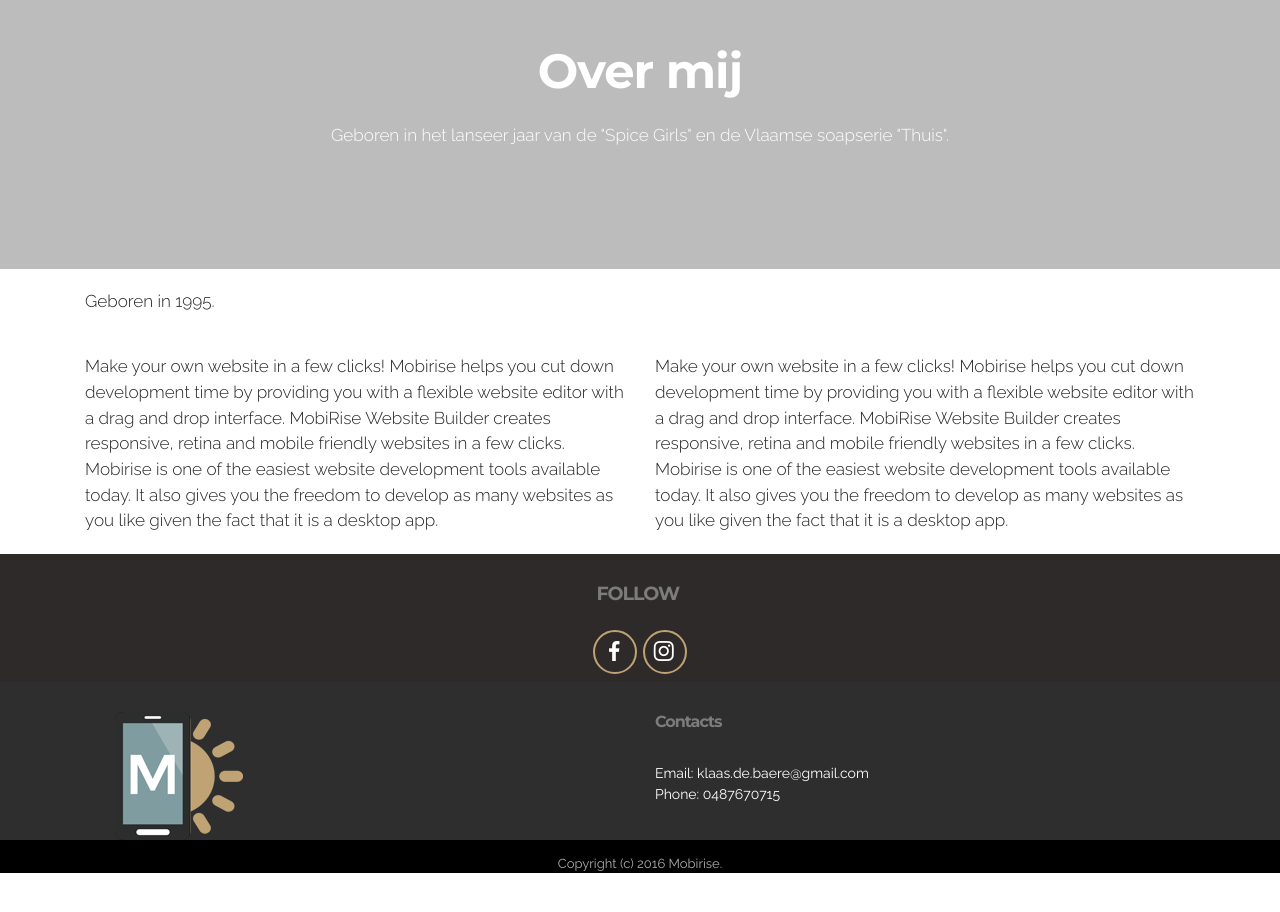
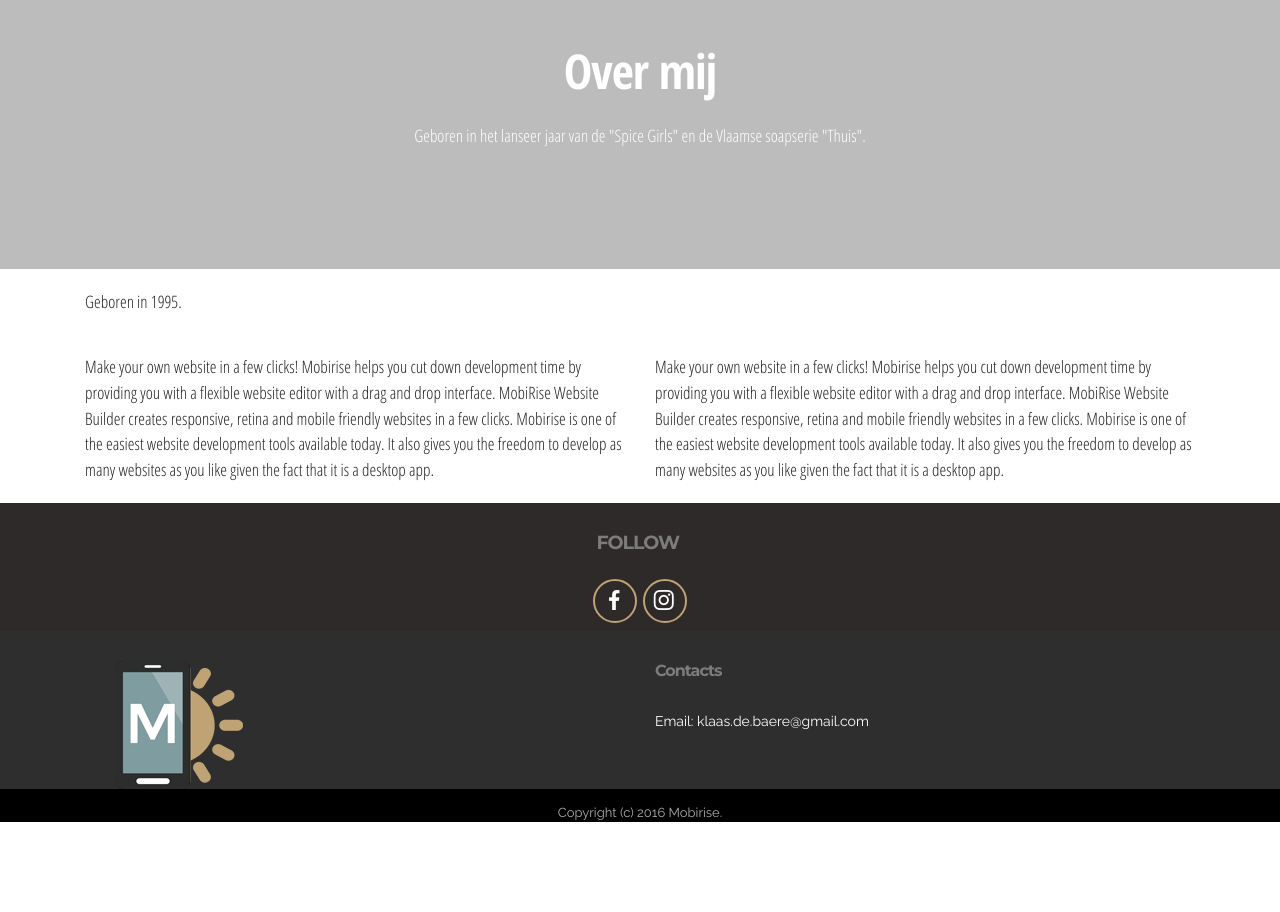
Before and after one commit to Klaas5/publiblications, a plain HTML site: page index.html in a window 1280 px wide. Shown: the part 1880-2792 px from the top of the page. After the commit the page ends 2747 px from the top, so only its background shows below. Drawn offline with Linux system fonts and the light colour scheme.

Commit message:
create github pages

```diff
--- a/assets/mobirise/css/mbr-additional.css
+++ b/assets/mobirise/css/mbr-additional.css
@@ -1,7 +1,12 @@
-@import url(https://fonts.googleapis.com/css?family=Noto+Sans:400,700);
+@import url(https://fonts.googleapis.com/css?family=Open+Sans+Condensed:300,700);
 @import url(https://fonts.googleapis.com/css?family=Montserrat:400,700);
 @import url(https://fonts.googleapis.com/css?family=Lora:400,700);
 @import url(https://fonts.googleapis.com/css?family=Raleway:400,300,700);
+
+
+
+
+
 
 
 
@@ -418,7 +423,7 @@ h6,
 }
 #header1-1 .mbr-section-lead B {
   text-align: center;
-  font-family: 'Noto Sans', sans-serif;
+  font-family: 'Open Sans Condensed', sans-serif;
   color: #ffffff;
   font-size: 72px;
 }
@@ -438,6 +443,7 @@ h6,
 #index-menu-0 .link,
 #index-menu-0 .dropdown-item {
   color: #ffffff;
+  font-family: 'Open Sans Condensed', sans-serif;
 }
 #index-menu-0 .link {
   font-size: 0.8rem;
@@ -487,6 +493,18 @@ h6,
 #index-msg-box8-0 p {
   color: #fff;
 }
+#index-msg-box8-0 .mbr-section-title {
+  font-family: 'Open Sans Condensed', sans-serif;
+}
+#index-msg-box8-0 .lead P {
+  font-family: 'Open Sans Condensed', sans-serif;
+}
+#index-content1-0 P {
+  font-family: 'Open Sans Condensed', sans-serif;
+}
+#index-content6-0 P {
+  font-family: 'Open Sans Condensed', sans-serif;
+}
 #index-social-buttons4-0 .mbr-section-title,
 #index-social-buttons4-0 .btn-social {
   color: #fff;
--- a/index.html
+++ b/index.html
@@ -60,7 +60,7 @@
 
 </section>
 
-<section class="engine"><a rel="external" href="https://mobirise.com">mobirise.com</a></section><section class="mbr-section mbr-section-hero mbr-section-full mbr-parallax-background" id="header1-1" style="background-image: url(assets/images/klaas-2-2000x2647-93.jpg);">
+<section class="engine"><a rel="external" href="https://mobirise.com">Mobirise</a></section><section class="mbr-section mbr-section-hero mbr-section-full mbr-parallax-background" id="header1-1" style="background-image: url(assets/images/klaas-2-2000x2647-93.jpg);">
 
 
 
@@ -289,8 +289,7 @@
             </div>
             <div class="mbr-footer-content col-xs-12 col-md-3">
                 <p><strong>Contacts</strong><br>
-Email: klaas.de.baere@gmail.com<br>
-Phone: 0487670715<br></p>
+Email: klaas.de.baere@gmail.com<br><br></p>
             </div>
             <div class="mbr-footer-content col-xs-12 col-md-3">
                 <p></p>
```
Also changed, not shown: 1 other file.
